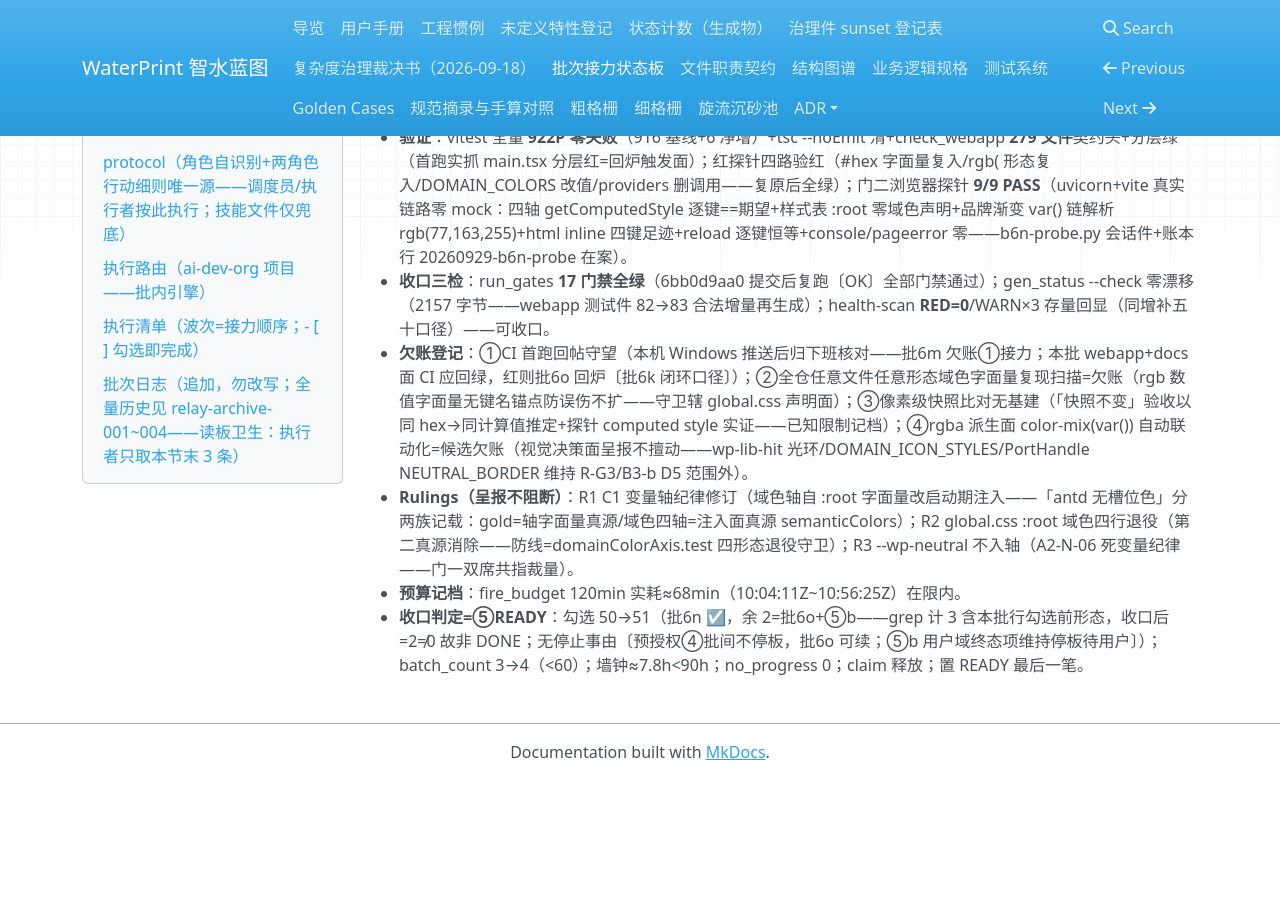
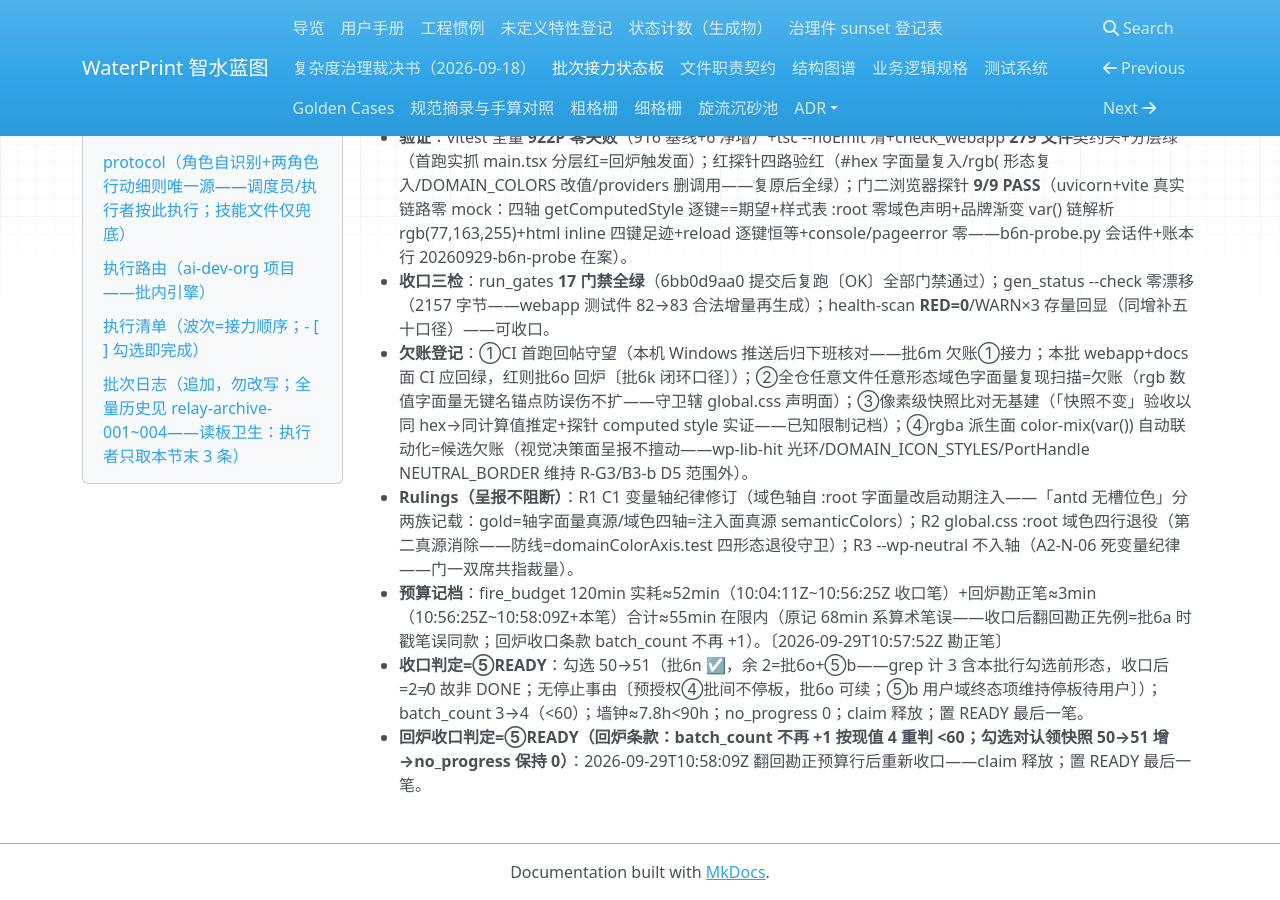
Before and after one commit to yyx20040712/waterprint, an MkDocs documentation site: the page built from docs/handoff/relay.md, in a window 1280 px wide and 900 px high, scrolled down 32679 px. Built offline with MkDocs 1.6.1, drawn with Linux system fonts in a browser that asks for light colours; nearby versions of some CDN libraries; before the commit the page ends 33459 px from its top, so only the background shows below that; some of the changed lines change nothing that is shown; some of the changed text lies outside the part shown.

Commit message:
板面勘正笔（增补七十一预算行）：批6n 收口后翻回勘正——实耗 68min 系算术笔误归真 52min+回炉勘正笔≈3min 合计≈55min<120（两次翻回条款处置：batch_count 不再+1 按现值 4；勾选/claim/READY 终态不变——10:58:48Z 置位最后一笔；批6a 时戳笔误同款先例）

```diff
--- a/docs/handoff/relay.md
+++ b/docs/handoff/relay.md
@@ -12,7 +12,7 @@
 > - 调度员窗口（迁火/接任用，工作区不限；布火为重活允许载技能，此后每班只读板）：「接任交接：你是 E:\class\智水蓝图\waterprint\docs\handoff\relay.md 的当班 hub 总调度员——读板头+protocol 段（现行 rev）→ 按 batch-relay 技能 references/ops-manual.md 换防协议迁火并回填 automation_id → 提交推送 → 随即按 protocol 段开批通道 rev5（CreateWorkflow saved batch-relay-executor）发布执行者并原子写 last_dispatch_utc+workflow_run_id → 此后每班火只读板调度，禁执行禁重活禁载技能」
 > - 执行者窗口（手动兜底发布用；常规发布=执行工作流子代理，无需此窗）：「基于 E:\class\智水蓝图\waterprint\docs\handoff\relay.md 交接文档继续开发——读板（板头字段区+protocol 段+执行路由+执行清单+批次日志末 3 条）按 protocol 段执行者条款认领并执行本批；组织主干优先 Skill 加载 ai-dev-org，无 Skill 工具则直接读工作区根 AGENTS.md 与 .zcode/org-ledger.jsonl 等价替代；板 protocol 段缺失/预检失败才加载技能 batch-relay 兜底。无人值守：不等待人工答疑，用户域阻塞按停止事由 HOLD(stop_matter) 收口。工作区根 E:\class\智水蓝图\waterprint，相对路径以此为基。禁止创建任何新自动化。」
 
-- status: READY <!-- 2026-09-29T10:56:25Z 增补七十一：批6n 收口 READY（UF-53 域色双轴归一——1 commit 6bb0d9aa0）；next=批6o -->
+- status: READY <!-- 2026-09-29T10:58:48Z 批6n 回炉收口 READY（增补七十一预算行勘正两笔数字归真——实现 1 commit 6bb0d9aa0+板面勘正笔）；next=批6o -->
 - automation_id: automation-51612b27-4593-49de-bcbb-2cecf1a03e0a <!-- 2026-09-29 二次换防迁火回填（*/20 节律维持——用户显式再启接任交接）；旧值 automation-a23ac2a7…（10 班轮转后 paused 清场删除——批6i/6j 两批经此火发布） -->
 - shared_fire: true
 - plan: docs/handoff/relay.md#执行清单（自含清单，收口 grep 本文件 `- [ ]` 计余量）
@@ -20,8 +20,8 @@
 - poll_interval_min: 20 <!-- 2026-09-26 用户直令节律调整 10→20（有效班=发布后 40/60/80…min）；旧值 10 -->
 - fire_budget_min: 120
 - last_dispatch: 2026-09-19T11:14:24+08:00
-- heartbeat_utc: 2026-09-29T10:56:25Z <!-- 2026-09-29T10:56:25Z 增补七十一收口刷 -->
-- claim: - <!-- 2026-09-29T10:56:25Z 批6n 收口释放（executor-b6n-20260929T1004Z） -->
+- heartbeat_utc: 2026-09-29T10:58:48Z <!-- 2026-09-29T10:58:48Z 批6n 回炉收口终刷 -->
+- claim: - <!-- 2026-09-29T10:58:48Z 批6n 回炉收口释放（executor-b6n-20260929T1004Z） -->
 - no_progress_count: 0 <!-- 2026-09-25 新排程重置（原 1=B4-5 用户门控非系统性卡死） -->
 - checked_total: 53 <!-- 2026-09-26 增补五十六：+1=批6o 词表标准化立项（用户 H 裁决）；旧值 52 -->
 - checked_done: 51 <!-- 2026-09-29T10:56:25Z 批6n 收口 50→51（增补七十一） -->
@@ -464,5 +464,6 @@
 - **收口三检**：run_gates **17 门禁全绿**（6bb0d9aa0 提交后复跑〔OK〕全部门禁通过）；gen_status --check 零漂移（2157 字节——webapp 测试件 82→83 合法增量再生成）；health-scan **RED=0**/WARN×3 存量回显（同增补五十口径）——可收口。
 - **欠账登记**：①CI 首跑回帖守望（本机 Windows 推送后归下班核对——批6m 欠账①接力；本批 webapp+docs 面 CI 应回绿，红则批6o 回炉〔批6k 闭环口径〕）；②全仓任意文件任意形态域色字面量复现扫描=欠账（rgb 数值字面量无键名锚点防误伤不扩——守卫辖 global.css 声明面）；③像素级快照比对无基建（「快照不变」验收以同 hex→同计算值推定+探针 computed style 实证——已知限制记档）；④rgba 派生面 color-mix(var()) 自动联动化=候选欠账（视觉决策面呈报不擅动——wp-lib-hit 光环/DOMAIN_ICON_STYLES/PortHandle NEUTRAL_BORDER 维持 R-G3/B3-b D5 范围外）。
 - **Rulings（呈报不阻断）**：R1 C1 变量轴纪律修订（域色轴自 :root 字面量改启动期注入——「antd 无槽位色」分两族记载：gold=轴字面量真源/域色四轴=注入面真源 semanticColors）；R2 global.css :root 域色四行退役（第二真源消除——防线=domainColorAxis.test 四形态退役守卫）；R3 --wp-neutral 不入轴（A2-N-06 死变量纪律——门一双席共指裁量）。
-- **预算记档**：fire_budget 120min 实耗≈68min（10:04:11Z~10:56:25Z）在限内。
+- **预算记档**：fire_budget 120min 实耗≈52min（10:04:11Z~10:56:25Z 收口笔）+回炉勘正笔≈3min（10:56:25Z~10:58:09Z+本笔）合计≈55min 在限内（原记 68min 系算术笔误——收口后翻回勘正先例=批6a 时戳笔误同款；回炉收口条款 batch_count 不再 +1）。〔2026-09-29T10:57:52Z 勘正笔〕
 - **收口判定=⑤READY**：勾选 50→51（批6n ☑，余 2=批6o+⑤b——grep 计 3 含本批行勾选前形态，收口后=2≠0 故非 DONE；无停止事由〔预授权④批间不停板，批6o 可续；⑤b 用户域终态项维持停板待用户〕）；batch_count 3→4（<60）；墙钟≈7.8h<90h；no_progress 0；claim 释放；置 READY 最后一笔。
+- **回炉收口判定=⑤READY（回炉条款：batch_count 不再 +1 按现值 4 重判 <60；勾选对认领快照 50→51 增→no_progress 保持 0）**：2026-09-29T10:58:09Z 翻回勘正预算行后重新收口——claim 释放；置 READY 最后一笔。
```
